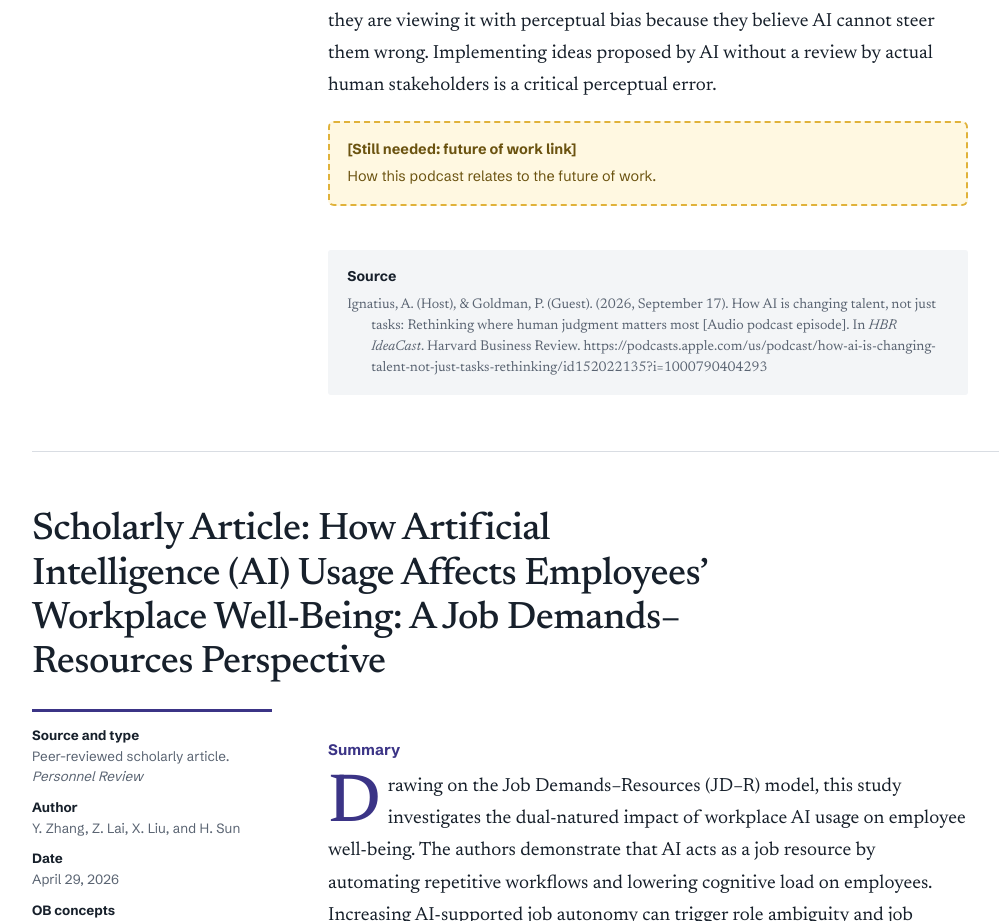
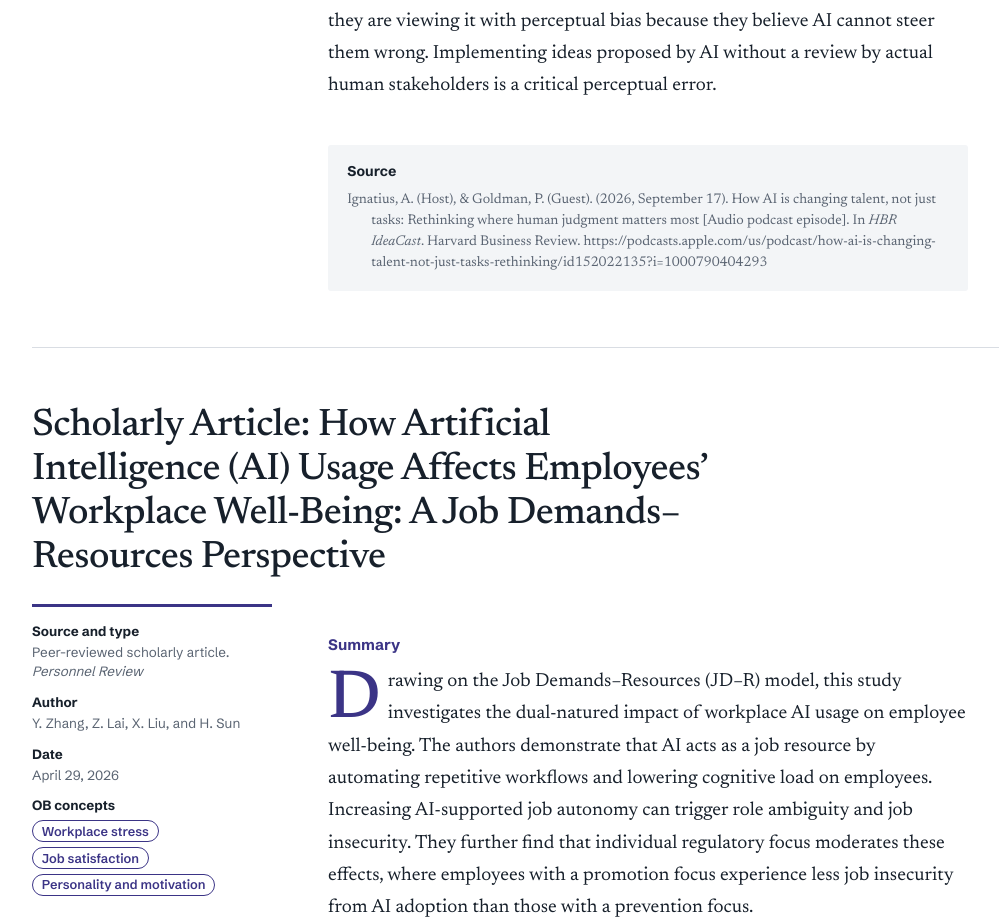
Before and after one commit to koeniyer/future-of-work, a plain HTML site: page index.html in a window 1280 px wide. Shown: the part 9240-10161 px from the top of the page, without its empty margins (42-1041 px from the left). Drawn offline with Linux system fonts and the light colour scheme.

Commit message:
Remove future-of-work placeholder from Noah's podcast (Koen's call)
Co-Authored-By: Claude Opus 5.5 <noreply@anthropic.com>
Claude-Session: https://claude.ai/code/session_01NFTnXdqauVM53ZNahd6oEi

```diff
--- a/index.html
+++ b/index.html
@@ -292,8 +292,6 @@
     <p>In this episode, Salesforce’s Chief Ethical and Humane Use Officer Paula Goldman discusses how artificial intelligence is fundamentally reshaping organizational leadership, talent management, and job design. She is dissecting the idea that AI use in the workplace is limited to automating isolated individual tasks. She argues that treating AI solely as a cost-cutting tool causes companies to miss its strategic potential. Goldman also stresses that managers must redesign corporate entry-level roles and foster internal mobility within the corporation even after the introduction of AI. Lastly, the podcast speaks to the new ethical frameworks that must be introduced and upheld when incorporating one’s own work with generative AI models.</p>
     <h4>Organizational Behaviour Connection</h4>
     <p>This episode connects directly to job design, leadership and perceptual errors. As AI absorbs repetitive, routine tasks, human roles shift toward higher task significance requiring managers to redesign roles so entry-level workers still develop competencies rather than feeling alienated and virtually useless in the corporate hierarchy. It also highlights transformational leadership, as leaders must actively guide cultural adaptation and how the firm can effectively use AI while still leading employees and helping them feel useful in the corporation. Lastly, the podcast stresses the need for leaders and employees to be aware of perceptual bias when using AI. In some cases, stakeholders within a company can use AI for information and perceive the information as flawless because they are viewing it with perceptual bias because they believe AI cannot steer them wrong. Implementing ideas proposed by AI without a review by actual human stakeholders is a critical perceptual error.</p>
-    <!-- PASTE HERE: Noah, future of work link for the podcast. -->
-    <div class="placeholder"><strong>[Still needed: future of work link]</strong>How this podcast relates to the future of work.</div>
     <div class="source">
       <p><strong>Source</strong></p>
       <p>Ignatius, A. (Host), &amp; Goldman, P. (Guest). (2026, September 17). How AI is changing talent, not just tasks: Rethinking where human judgment matters most [Audio podcast episode]. In <em>HBR IdeaCast</em>. Harvard Business Review. https://podcasts.apple.com/us/podcast/how-ai-is-changing-talent-not-just-tasks-rethinking/id152022135?i=1000790404293</p>
```
